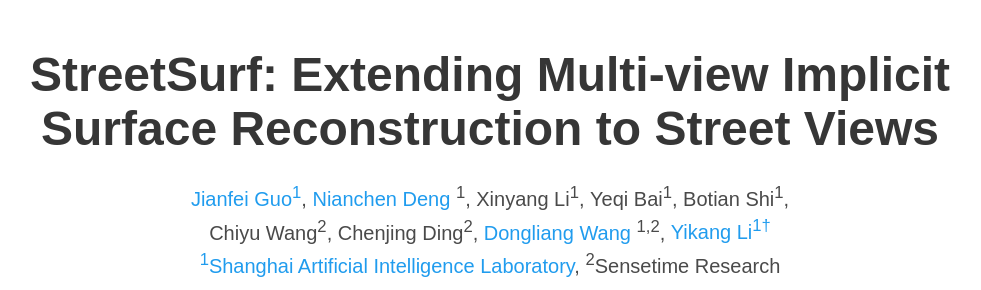
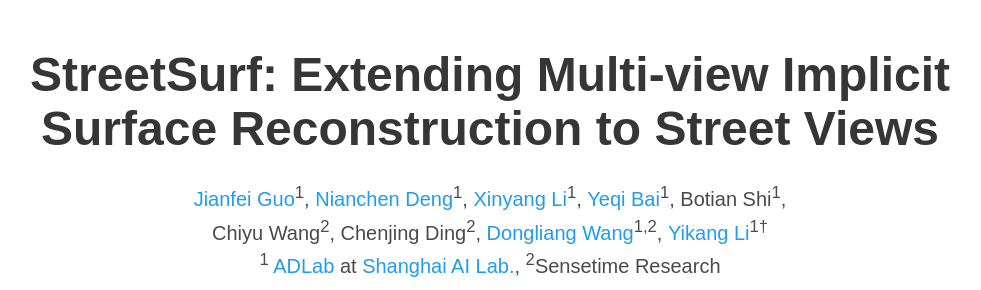
Before and after one commit to ventusff/streetsurf_web, a plain HTML site: page index.html in a window 1280 px wide. Shown: the top 290 px of the page, without its empty margins (150-1131 px from the left). Drawn offline with nearby package versions, Linux system fonts and the light colour scheme; some packages are replaced by stand-ins of ours; a script that the page names is missing; some icons are missing; a web font is replaced by a local one.

Commit message:
Update author blocks

```diff
--- a/index.html
+++ b/index.html
@@ -81,20 +81,20 @@
             <div class="is-size-5 publication-authors">
               <!-- Paper authors -->
               <span class="author-block">
-                <a href="https://ventusff.github.io/" target="_blank">Jianfei Guo<sup>1</sup></a>,</span>
-                <span class="author-block"><a href="https://www.researchgate.net/profile/Nianchen-Deng" target="_blank">Nianchen Deng</a> <sup>1</sup>,</span>
-                <span class="author-block">Xinyang Li<sup>1</sup>,</span>
-                <span class="author-block">Yeqi Bai<sup>1</sup>,</span>
+                <a href="https://ventusff.github.io/" target="_blank">Jianfei Guo</a><sup>1</sup>,</span>
+                <span class="author-block"><a href="https://www.researchgate.net/profile/Nianchen-Deng" target="_blank">Nianchen Deng</a><sup>1</sup>,</span>
+                <span class="author-block"><a href="https://github.com/imlixinyang" target="_blank">Xinyang Li</a><sup>1</sup>,</span>
+                <span class="author-block"><a href="https://scholar.google.com/citations?user=_fl950wAAAAJ" target="_blank">Yeqi Bai</a><sup>1</sup>,</span>
                 <span class="author-block">Botian Shi<sup>1</sup>,</span>
                 <br>
                 <span class="author-block">Chiyu Wang<sup>2</sup>,</span>
                 <span class="author-block">Chenjing Ding<sup>2</sup>,</span>
-                <span class="author-block"><a href="https://scholar.google.com/citations?user=gurERzcAAAAJ&hl=" target="_blank">Dongliang Wang</a> <sup>1,2</sup>,</span>
-                <span class="author-block"><a href="https://liyikang.top/">Yikang Li<sup>1&dagger;</sup></a></span>
+                <span class="author-block"><a href="https://scholar.google.com/citations?user=gurERzcAAAAJ" target="_blank">Dongliang Wang</a><sup>1,2</sup>,</span>
+                <span class="author-block"><a href="https://liyikang.top/">Yikang Li</a><sup>1&dagger;</sup></span>
             </div>
 
                   <div class="is-size-5 publication-authors">
-                    <span class="author-block"><a href="https://www.shlab.org.cn/" target="_blank"><sup>1</sup>Shanghai Artificial Intelligence Laboratory</a>,</span>
+                    <span class="author-block"><sup>1</sup> <a href="https://pjlab-adg.github.io/" target="_blank">ADLab</a> at <a href="https://www.shlab.org.cn/" target="_blank">Shanghai AI Lab.</a>,</span>
                     <span class="author-block"><sup>2</sup>Sensetime Research</span>
                   </div>
 
```
